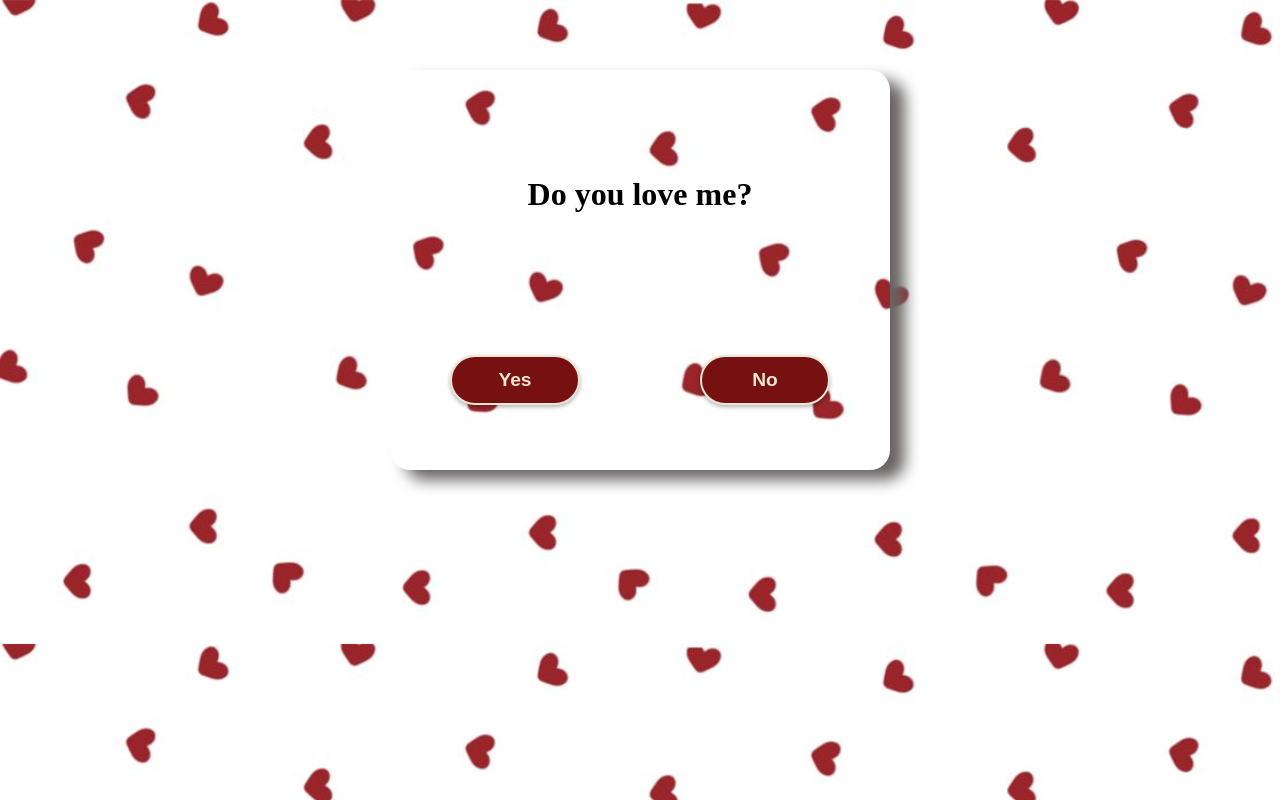
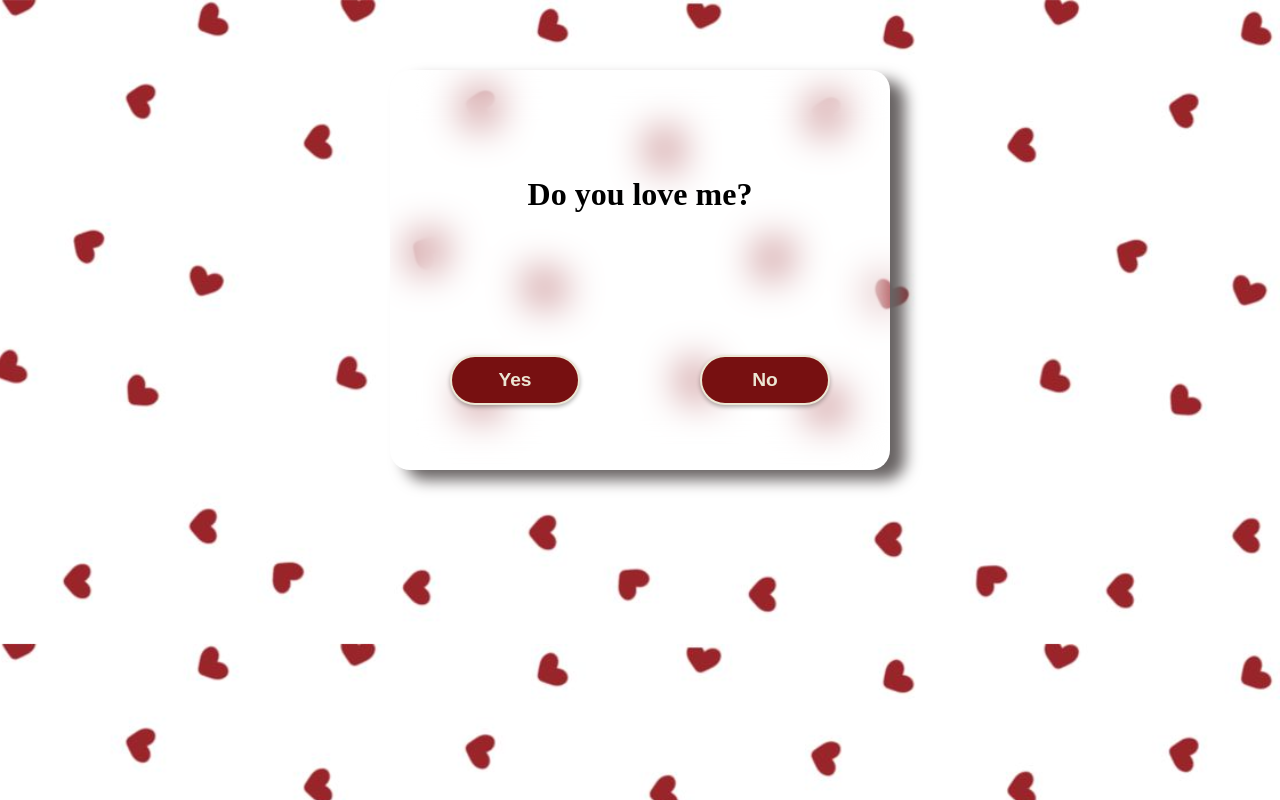
Before and after one commit to YulAndr/LovePostcard, a plain HTML site: page index.html in a window 1280 px wide. Drawn offline with Linux system fonts and the light colour scheme.

Commit message:
Update button.css

```diff
--- a/button.css
+++ b/button.css
@@ -14,7 +14,7 @@
 }
 
 .wrapper {
-    -webkit-backdrop-filter: blur(20px);
+    backdrop-filter: blur(20px);
     display: flex;
     flex-direction: column;
     justify-content: space-evenly;
```
